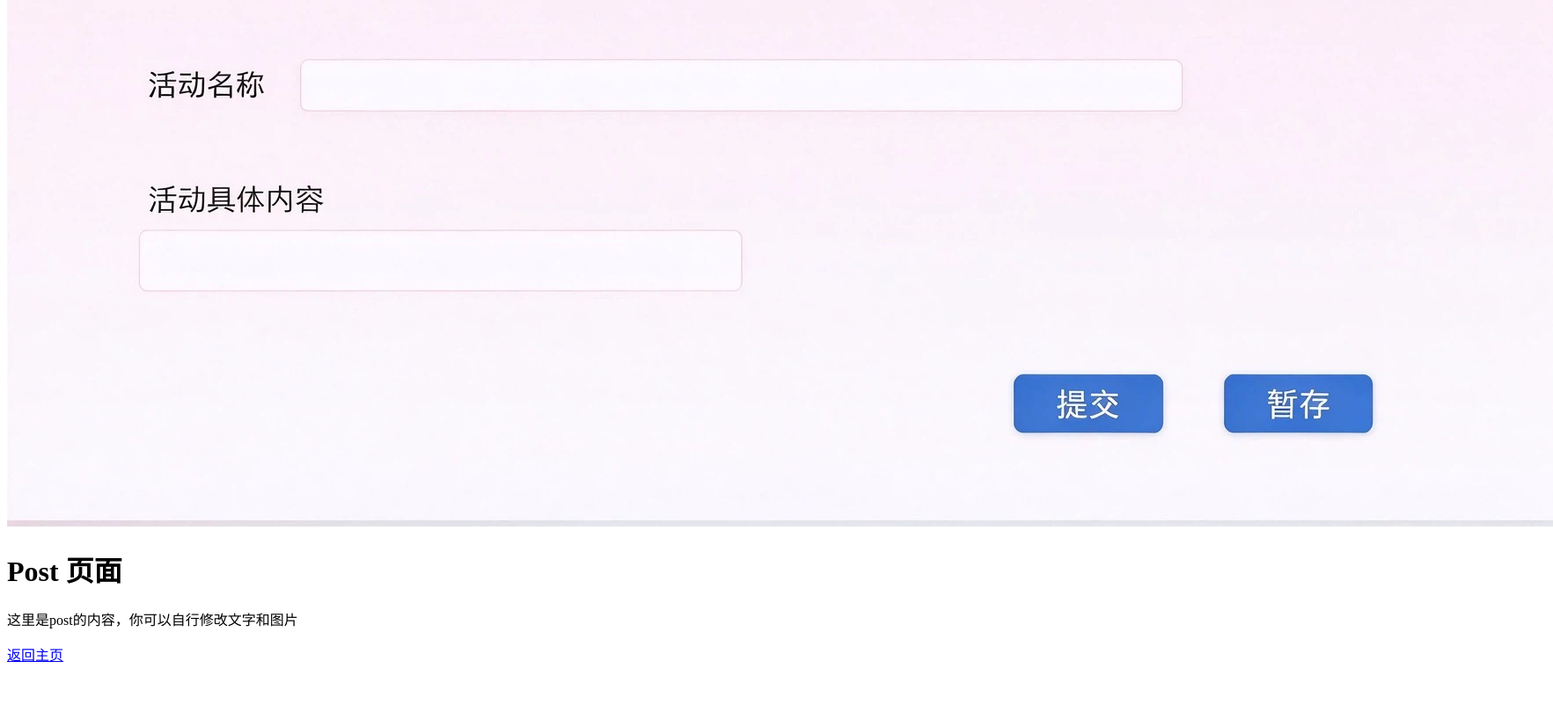
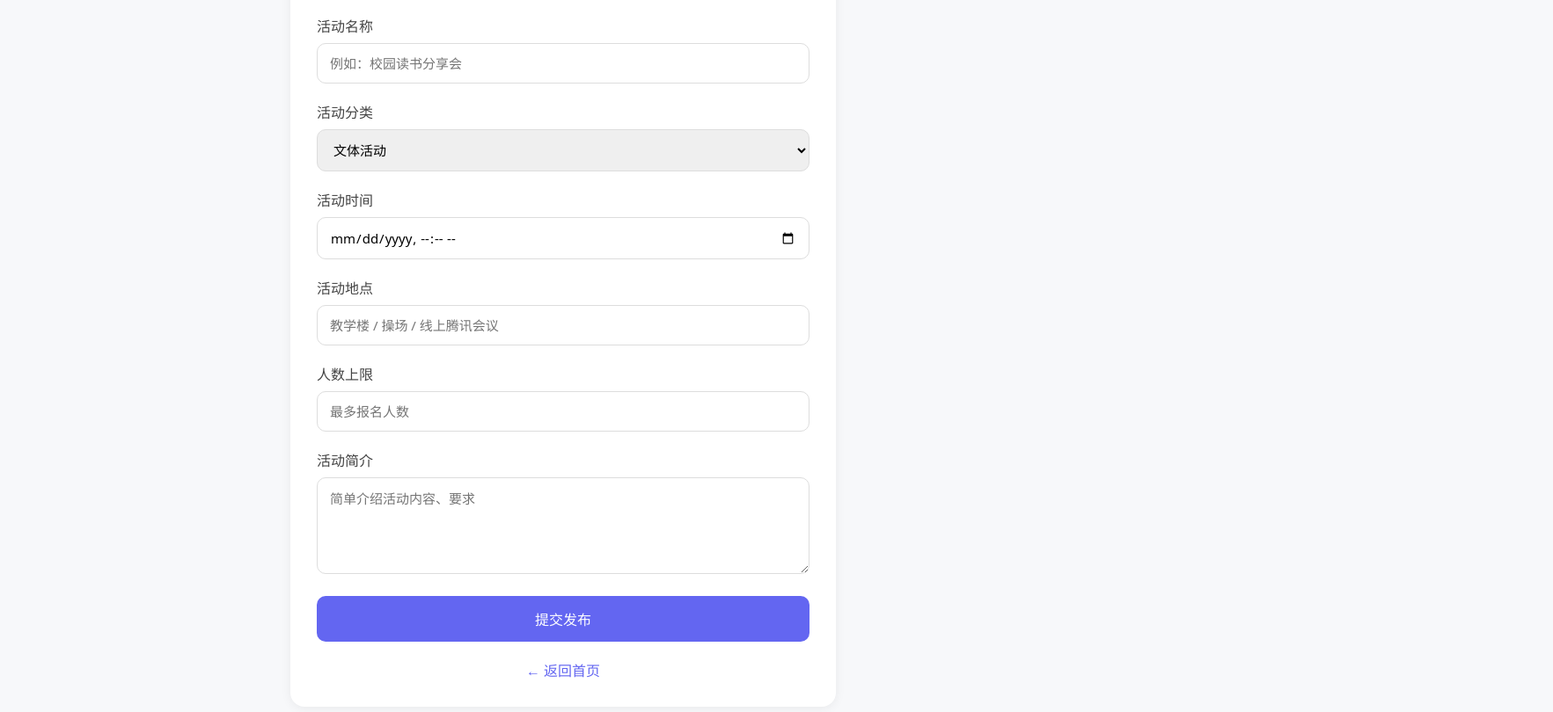
Before and after one commit to lilaclilyan/ceshi, a plain HTML site: page post.html in a window 1280 px wide. Shown: the part 392-1202 px from the top of the page at 88% size, 1765 px wide, since content can reach past the window. Before the commit the page ends 1156 px from the top, so only its background shows below. Drawn offline with Linux system fonts and the light colour scheme.

Commit message:
Revamp post.html for new event creation layout

```diff
--- a/post.html
+++ b/post.html
@@ -1,13 +1,63 @@
 <!DOCTYPE html>
-<html>
+<html lang="zh-CN">
 <head>
-    <meta charset="UTF-8">
-    <title>Post页面</title>
+<meta charset="UTF-8">
+<meta name="viewport" content="width=device-width, initial-scale=1.0">
+<title>发布新活动</title>
+<style>
+*{margin:0;padding:0;box-sizing:border-box;font-family:system-ui,sans-serif;}
+body{background:#f7f8fa;padding:20px;}
+.container{max-width:620px;margin:0 auto;background:#fff;border-radius:16px;padding:30px;box-shadow:0 2px 12px #00000010;}
+h2{text-align:center;color:#222;margin-bottom:28px;}
+.form-item{margin-bottom:20px;}
+label{display:block;margin-bottom:8px;color:#444;font-weight:500;}
+input,textarea,select{width:100%;padding:12px 14px;border:1px solid #ddd;border-radius:10px;font-size:15px;outline:none;transition:0.2s;}
+input:focus,textarea:focus,select:focus{border-color:#6366f1;box-shadow:0 0 0 3px #6366f120;}
+textarea{min-height:110px;resize:vertical;}
+.btn{width:100%;padding:14px;border:none;background:#6366f1;color:#fff;border-radius:10px;font-size:16px;cursor:pointer;transition:0.2s;}
+.btn:hover{background:#4f46e5;}
+.back{display:block;text-align:center;margin-top:20px;color:#6366f1;text-decoration:none;}
+img{width:100%;border-radius:12px;margin:15px 0;}
+</style>
 </head>
 <body>
-    <img src="bg.png">
-    <h1>Post 页面</h1>
-    <p>这里是post的内容，你可以自行修改文字和图片</p>
-    <a href="index.html">返回主页</a>
+<div class="container">
+  <h2>发布新活动</h2>
+  <!-- 网络图片，不用上传文件 -->
+  <img src="https://picsum.photos/id/1060/600/280" alt="活动配图">
+  <form>
+    <div class="form-item">
+      <label>活动名称</label>
+      <input type="text" placeholder="例如：校园读书分享会">
+    </div>
+    <div class="form-item">
+      <label>活动分类</label>
+      <select>
+        <option>文体活动</option>
+        <option>学术讲座</option>
+        <option>志愿实践</option>
+        <option>竞赛比赛</option>
+      </select>
+    </div>
+    <div class="form-item">
+      <label>活动时间</label>
+      <input type="datetime-local">
+    </div>
+    <div class="form-item">
+      <label>活动地点</label>
+      <input type="text" placeholder="教学楼 / 操场 / 线上腾讯会议">
+    </div>
+    <div class="form-item">
+      <label>人数上限</label>
+      <input type="number" placeholder="最多报名人数">
+    </div>
+    <div class="form-item">
+      <label>活动简介</label>
+      <textarea placeholder="简单介绍活动内容、要求"></textarea>
+    </div>
+    <button class="btn">提交发布</button>
+  </form>
+  <a class="back" href="index.html">← 返回首页</a>
+</div>
 </body>
 </html>
```
